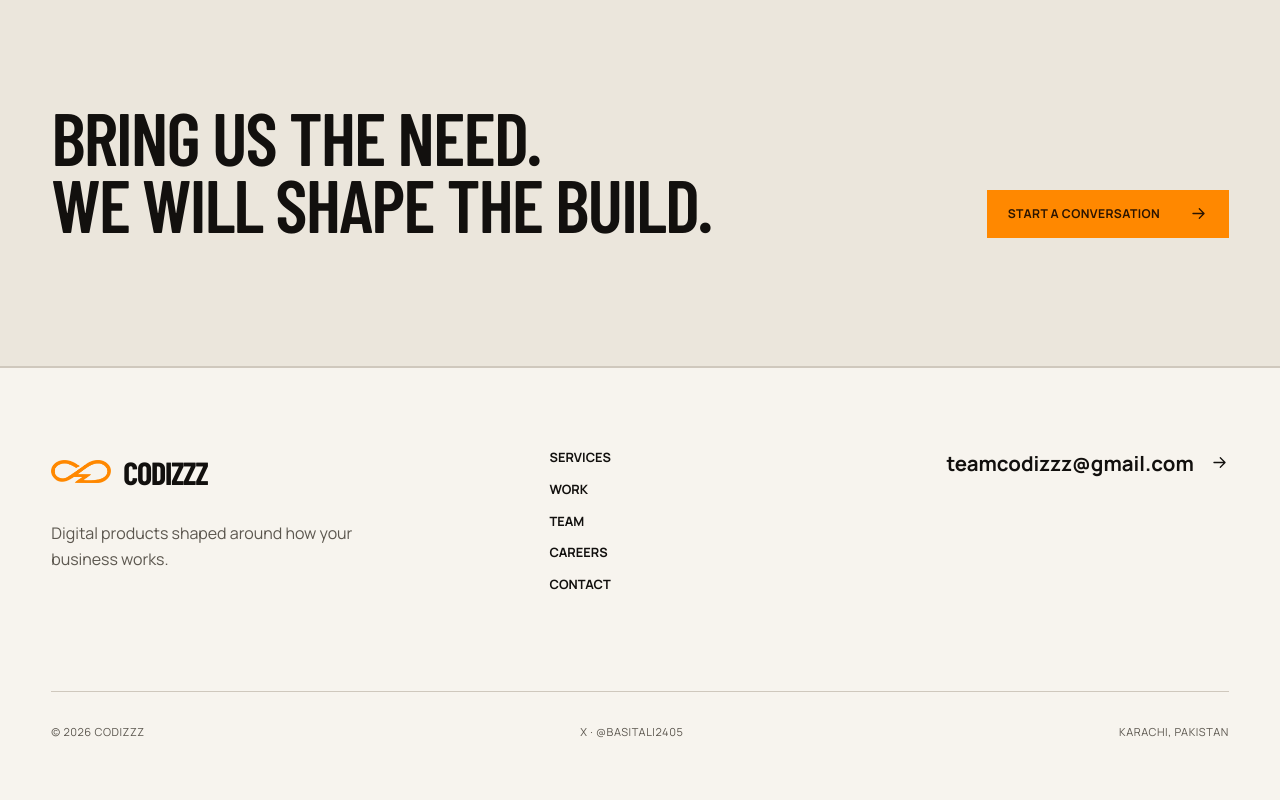
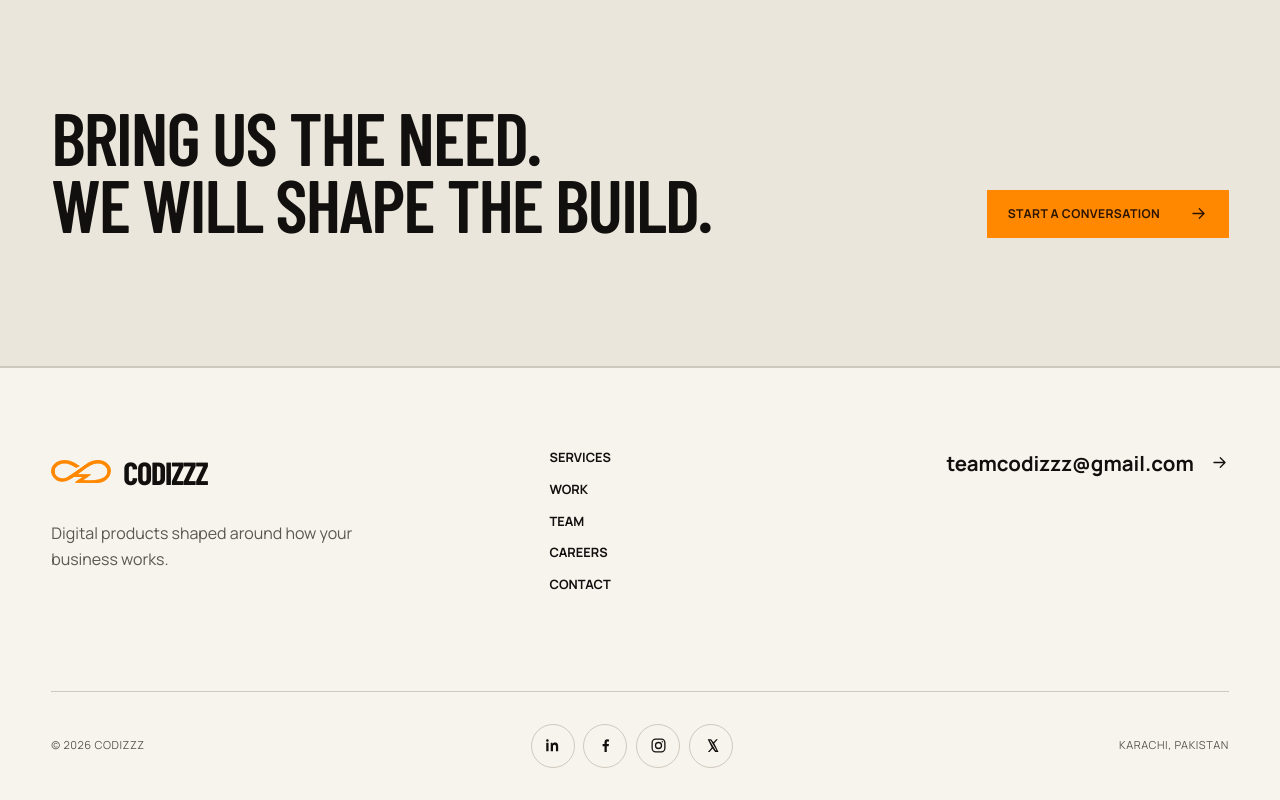
Before and after one commit to Basit1478/Codizzz-Website, a Next.js app: page / in a window 1280 px wide. Shown: the part 2883-3683 px from the top of the page. Before the commit the page ends 3655 px from the top, so only its background shows below. Built offline with nearby package versions, Linux system fonts and the light colour scheme; a web font is replaced by a local one.

Commit message:
update footer component
update footer.tsx

```diff
--- a/src/app/globals.css
+++ b/src/app/globals.css
@@ -353,6 +353,13 @@ html[data-theme="dark"] .booking-calendar { color-scheme: dark; }
 .site-footer__links { display: grid; gap: 0.8rem; align-content: start; font-size: 0.8rem; font-weight: 700; text-transform: uppercase; }
 .site-footer__contact { justify-self: end; align-self: start; display: inline-flex; align-items: center; gap: 1rem; font-size: clamp(1rem, 1.6vw, 1.4rem); font-weight: 700; }
 .site-footer__base { grid-column: 1 / -1; padding-top: 2rem; margin-top: 2rem; border-top: 1px solid var(--line); display: flex; justify-content: space-between; gap: 2rem; color: var(--muted); font-size: 0.69rem; text-transform: uppercase; letter-spacing: 0.05em; }
+.site-footer__base > span { align-self: center; }
+.site-footer__socials { display: flex; align-items: center; justify-content: center; gap: 0.55rem; }
+.site-footer__social { width: 44px; height: 44px; display: grid; place-items: center; border: 1px solid var(--line); border-radius: 50%; color: var(--ink); transition: color 240ms ease, background-color 240ms ease, border-color 240ms ease, transform 320ms cubic-bezier(0.16, 1, 0.3, 1); }
+.site-footer__social:hover, .site-footer__social:focus-visible { border-color: var(--accent); background: var(--accent); color: var(--accent-ink); transform: translateY(-3px); }
+.site-footer__social svg { width: 17px; height: 17px; fill: currentColor; }
+.site-footer__social svg rect, .site-footer__social svg circle { fill: none; stroke: currentColor; stroke-width: 1.8; }
+.site-footer__social svg .site-footer__social-dot { fill: currentColor; stroke: none; }
 
 @media (max-width: 1100px) {
   .site-header { grid-template-columns: 1fr auto; }
@@ -440,6 +447,7 @@ html[data-theme="dark"] .booking-calendar { color-scheme: dark; }
   .site-footer { padding: 4rem 20px 2rem; grid-template-columns: 1fr; gap: 2.5rem; }
   .site-footer__contact { justify-self: start; overflow-wrap: anywhere; }
   .site-footer__base { flex-direction: column; }
+  .site-footer__socials { justify-content: flex-start; order: 3; }
   .whatsapp-widget { right: 14px; bottom: 14px; width: 48px; height: 48px; }
 }
 
--- a/src/components/Footer.tsx
+++ b/src/components/Footer.tsx
@@ -1,6 +1,39 @@
 import Link from "next/link";
 import BrandMark from "./BrandMark";
 import { ArrowIcon } from "./StudioIcons";
+
+type SocialPlatform = "linkedin" | "facebook" | "instagram" | "x";
+
+const socialLinks: Array<{ label: string; href: string; platform: SocialPlatform }> = [
+  { label: "LinkedIn", href: "https://www.linkedin.com/company/codizzz/", platform: "linkedin" },
+  { label: "Facebook", href: "https://web.facebook.com/codizzz2026/", platform: "facebook" },
+  { label: "Instagram", href: "https://www.instagram.com/codi_zzz/", platform: "instagram" },
+  { label: "X", href: "https://x.com/codizzz_AI", platform: "x" },
+];
+
+function SocialIcon({ platform }: { platform: SocialPlatform }) {
+  if (platform === "instagram") {
+    return (
+      <svg viewBox="0 0 24 24" aria-hidden="true">
+        <rect x="3" y="3" width="18" height="18" rx="5" />
+        <circle cx="12" cy="12" r="4.25" />
+        <circle className="site-footer__social-dot" cx="17.35" cy="6.75" r="1" />
+      </svg>
+    );
+  }
+
+  const paths: Record<Exclude<SocialPlatform, "instagram">, string> = {
+    linkedin: "M6.4 8.1H3.2V20h3.2V8.1ZM4.8 3a1.86 1.86 0 1 0 0 3.72A1.86 1.86 0 0 0 4.8 3Zm4.7 5.1V20h3.2v-5.9c0-1.56.3-3.07 2.23-3.07 1.9 0 1.93 1.78 1.93 3.17V20H20v-6.53c0-3.21-.69-5.68-4.45-5.68-1.8 0-3.01.99-3.5 1.93H12V8.1H9.5Z",
+    facebook: "M13.8 21v-8h2.68l.4-3.12H13.8v-2c0-.9.25-1.52 1.55-1.52H17V3.57A22.2 22.2 0 0 0 14.6 3c-2.38 0-4.01 1.45-4.01 4.12v2.76H7.9V13h2.69v8h3.21Z",
+    x: "M18.65 3H21l-5.13 5.86L21.9 21h-4.72l-3.7-4.84L9.25 21H6.9l5.48-6.27L6.6 3h4.84l3.34 4.42L18.65 3Zm-.83 15.86h1.3L10.73 5.03H9.34l8.48 13.83Z",
+  };
+
+  return (
+    <svg viewBox="0 0 24 24" aria-hidden="true">
+      <path d={paths[platform]} />
+    </svg>
+  );
+}
 
 export default function Footer() {
   return (
@@ -19,7 +52,20 @@ export default function Footer() {
       <a className="site-footer__contact" href="mailto:teamcodizzz@gmail.com">teamcodizzz@gmail.com <ArrowIcon /></a>
       <div className="site-footer__base">
         <span>© {new Date().getFullYear()} Codizzz</span>
-        <a href="https://x.com/basitali2405" target="_blank" rel="noreferrer">X · @basitali2405</a>
+        <nav className="site-footer__socials" aria-label="Codizzz social media">
+          {socialLinks.map(({ label, href, platform }) => (
+            <a
+              className="site-footer__social"
+              href={href}
+              target="_blank"
+              rel="noopener noreferrer"
+              aria-label={`Codizzz on ${label}`}
+              key={label}
+            >
+              <SocialIcon platform={platform} />
+            </a>
+          ))}
+        </nav>
         <span>Karachi, Pakistan</span>
       </div>
     </footer>
```
